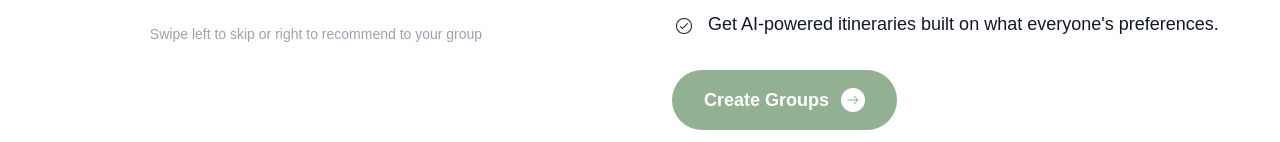
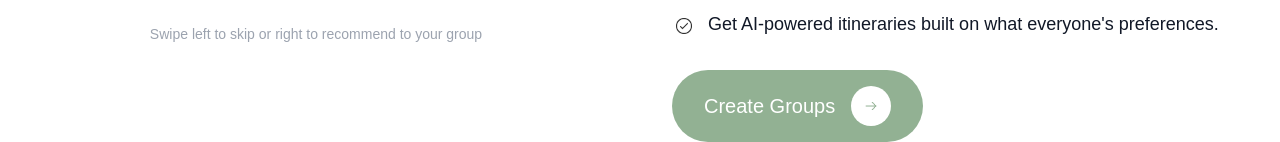
Before and after one commit to abhay211/nomad-landing-page-builder, a React (Vite) app: page / in a window 1280 px wide. Shown: the part 1356-1498 px from the top of the page. Built offline with nearby package versions, Linux system fonts and the light colour scheme; a web font is replaced by a local one.

Commit message:
Update Create Groups button
Updated the Create Groups button to match the shared design.

```diff
--- a/src/components/SwipeSection.tsx
+++ b/src/components/SwipeSection.tsx
@@ -97,14 +97,16 @@ const SwipeSection = () => {
               </div>
             </div>
 
-            {/* CTA Button */}
-            <button className="inline-flex items-center gap-3 text-white font-plus-jakarta font-semibold text-lg px-8 py-4 rounded-full transition-colors" style={{ backgroundColor: '#92B193' }}>
-              Create Groups
-              <img
-                src="/lovable-uploads/bfe7e292-b113-429a-9a8e-a3bc4130d317.png"
-                alt="arrow"
-                className="w-6 h-6"
-              />
+            {/* CTA Button - Updated design */}
+            <button className="inline-flex items-center justify-center gap-4 text-white font-plus-jakarta font-medium text-xl px-8 py-4 rounded-full transition-all duration-200 hover:shadow-lg" style={{ backgroundColor: '#92B193' }}>
+              <span>Create Groups</span>
+              <div className="w-10 h-10 bg-white rounded-full flex items-center justify-center">
+                <img
+                  src="/lovable-uploads/bfe7e292-b113-429a-9a8e-a3bc4130d317.png"
+                  alt="arrow"
+                  className="w-6 h-6"
+                />
+              </div>
             </button>
           </div>
         </div>
```
